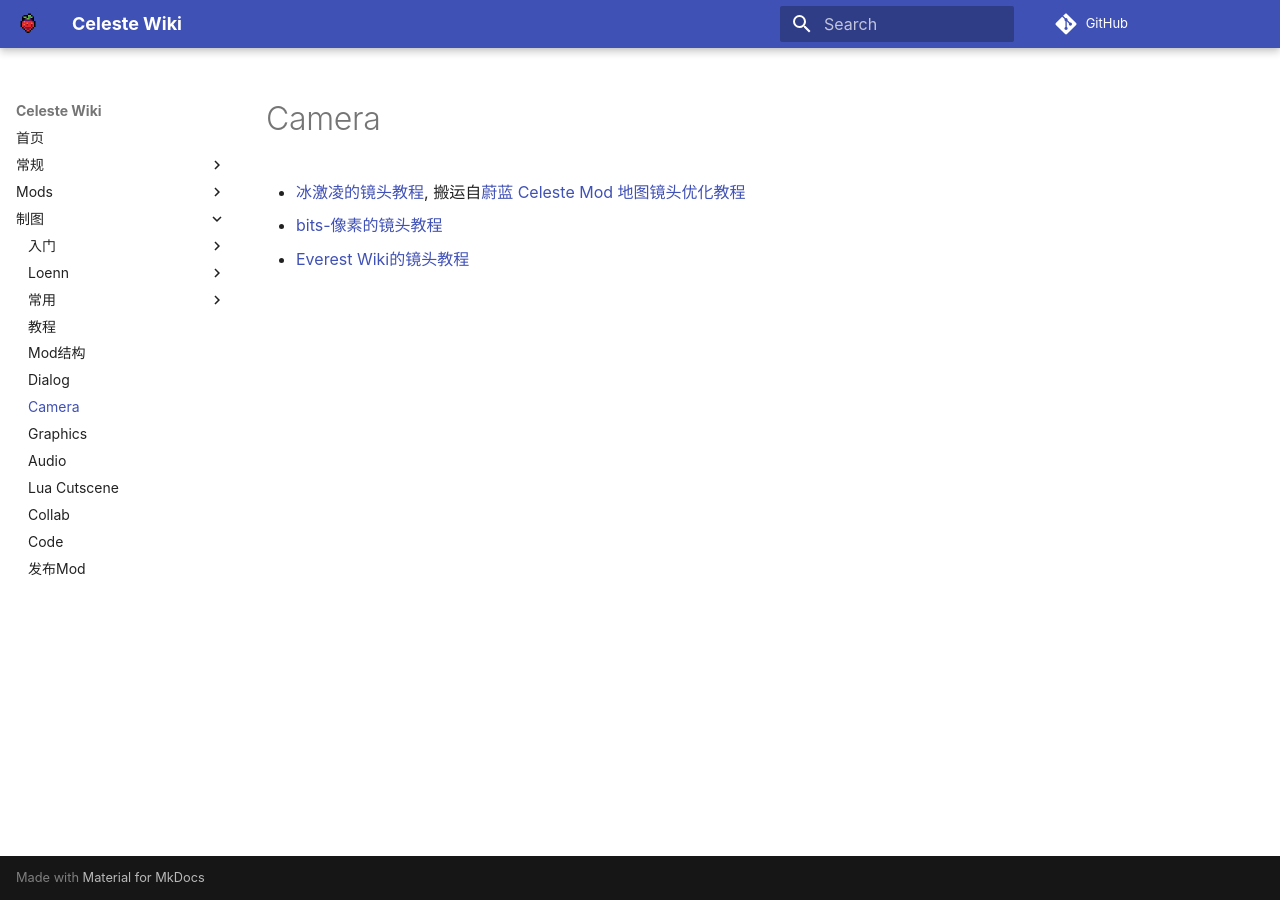
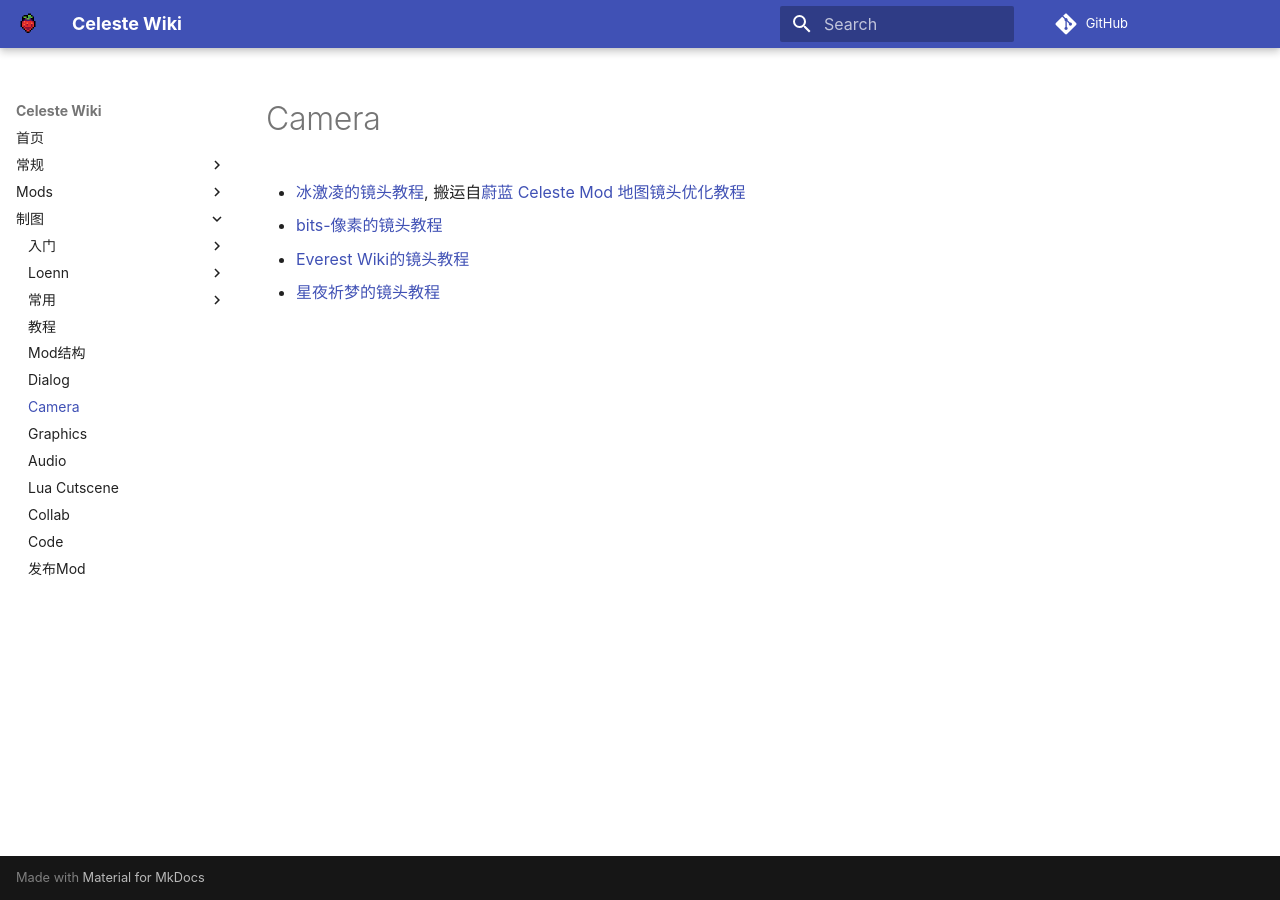
Before and after one commit to LuckyBoy-7/CelesteWikiModule, an MkDocs documentation site: the page built from docs/mappings/camera.md, in a window 1280 px wide. Built offline with MkDocs 1.6.1 and Material for MkDocs 9.7.7, drawn with Linux system fonts in a browser that asks for light colours; comment, search, counter and statistics services are not loaded.

Commit message:
添加星夜祈梦的镜头教程

```diff
--- a/docs/mappings/camera.md
+++ b/docs/mappings/camera.md
@@ -1,3 +1,4 @@
 * [冰激凌的镜头教程](https://wiki.biligame.com/celeste/%E9%95%9C%E5%A4%B4), 搬运自[蔚蓝 Celeste Mod 地图镜头优化教程](https://www.bilibili.com/read/cv21284247)
 * [bits-像素的镜头教程](https://www.bilibili.com/read/cv36067734)
 * [Everest Wiki的镜头教程](https://github.com/EverestAPI/Resources/wiki/Camera)
+* [星夜祈梦的镜头教程](https://www.bilibili.com/video/av113689092953564)
```
